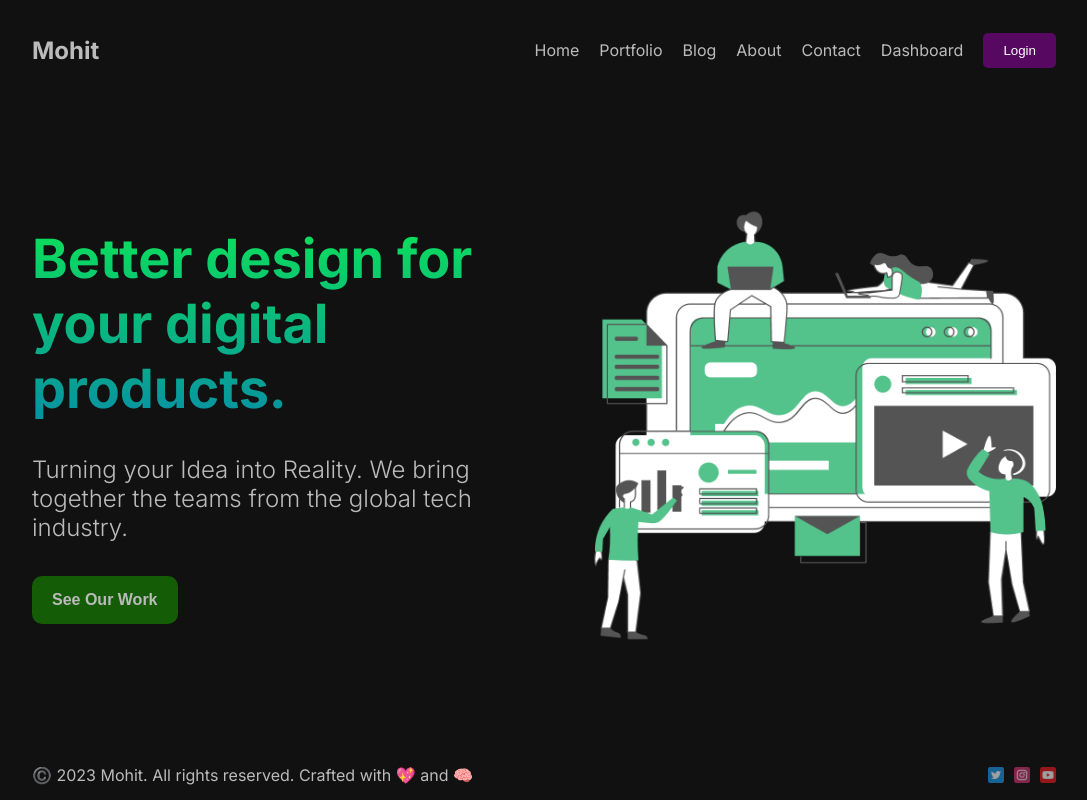
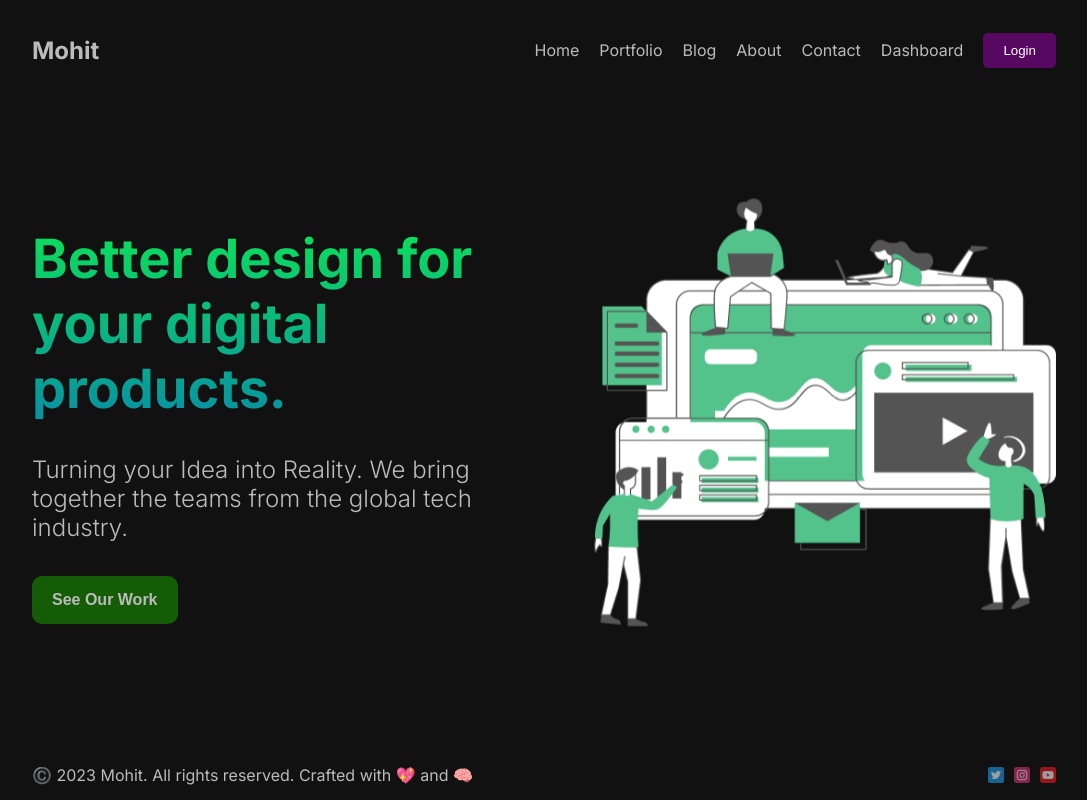
Before and after one commit to MohitSinghChauhan/Agency-Blog-Website, a Next.js app: page / in a window 1280 px wide. Shown: the whole page, without its empty margins (96-1183 px from the left). Built offline with nearby package versions, Linux system fonts and the light colour scheme.

Commit message:
styles: Added animation on homepage hero image

```diff
--- a/src/app/page.module.css
+++ b/src/app/page.module.css
@@ -14,6 +14,16 @@
   width: 100%;
   height: 500px;
   object-fit: contain;
+  animation: move 3s infinite ease-in-out alternate;
+}
+
+@keyframes move {
+  from {
+    transform: translateY(-15px);
+  }
+  to {
+    transform: translateY(15px);
+  }
 }
 
 .title {
```
